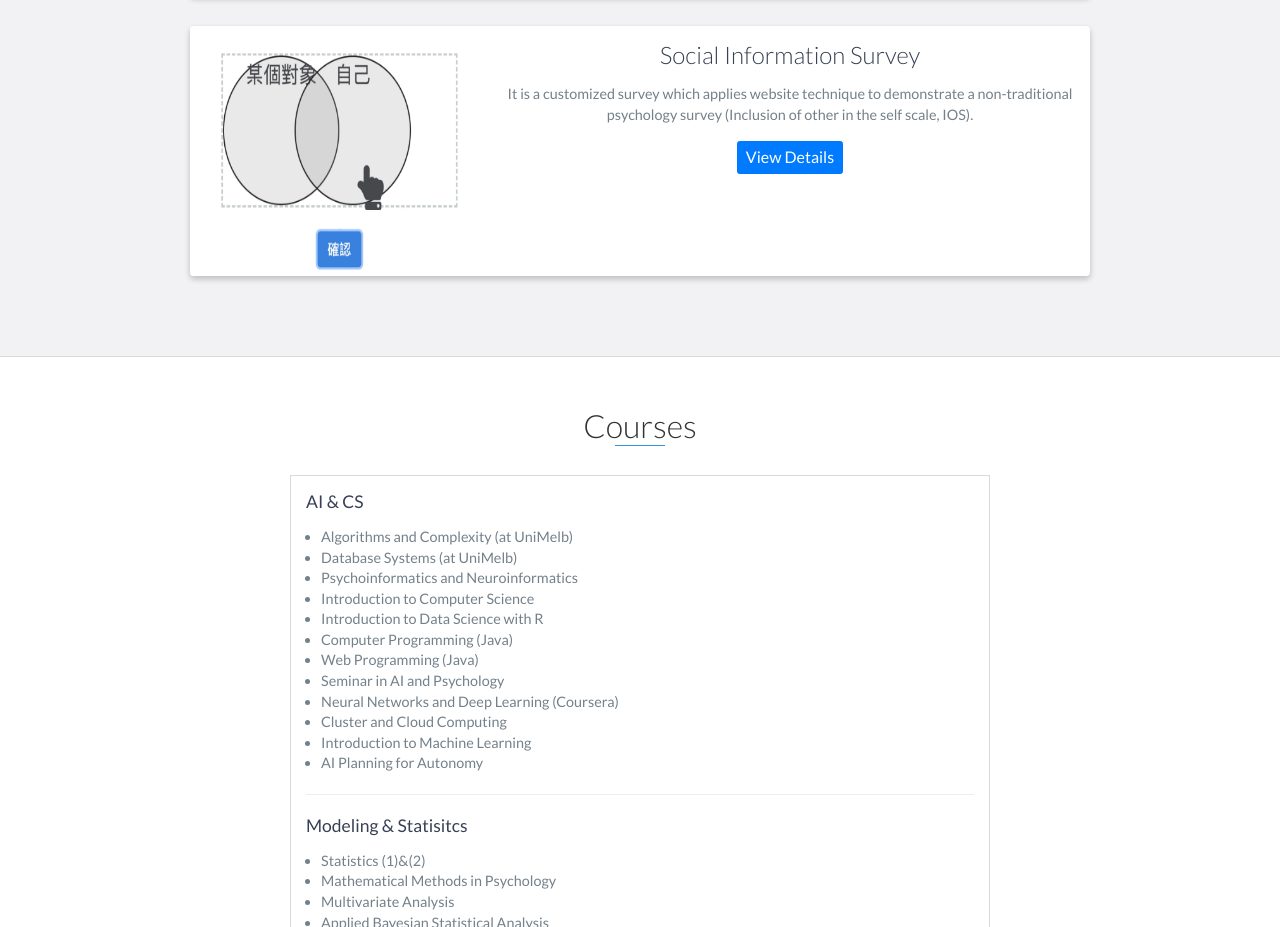
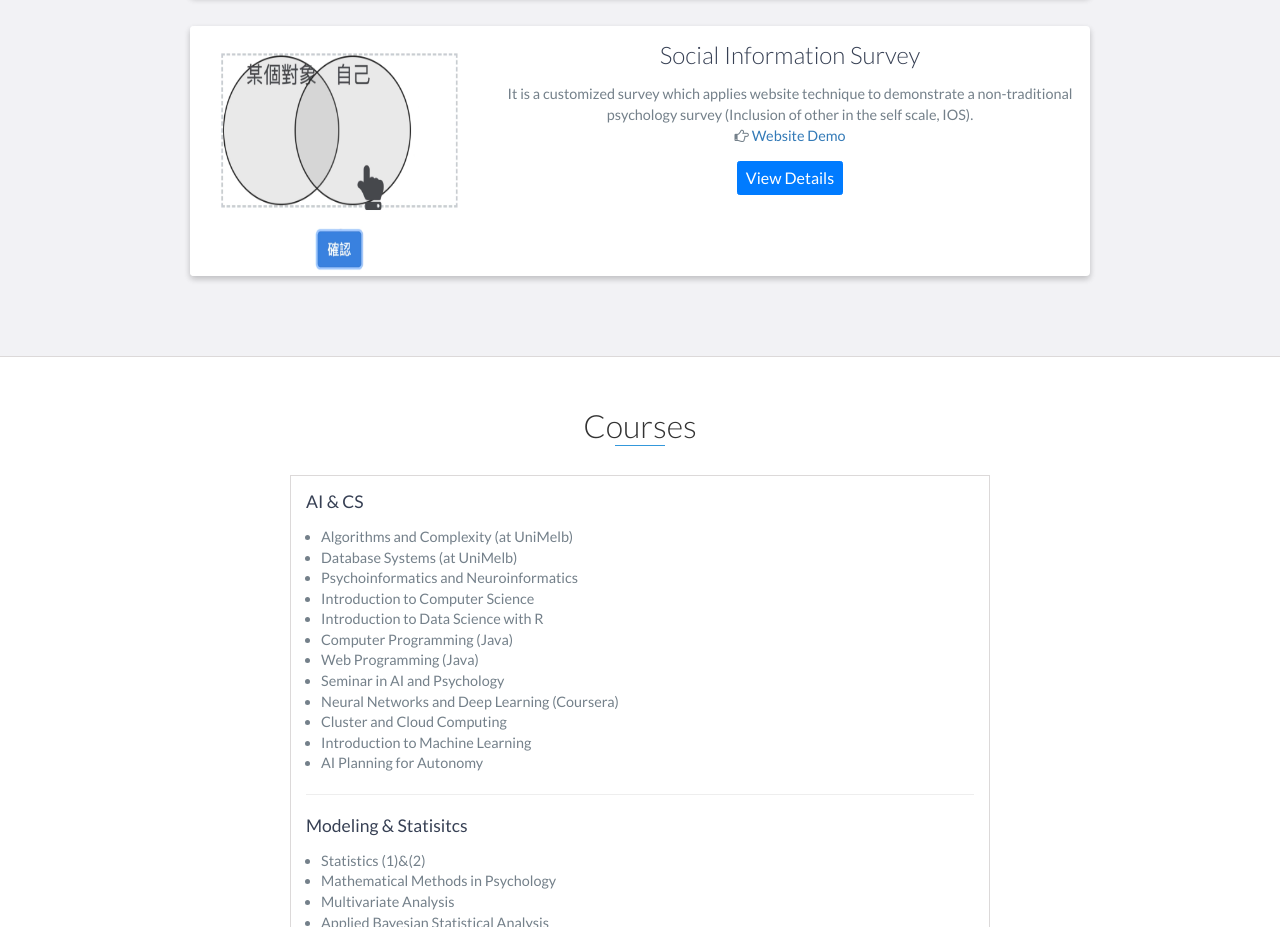
Before and after one commit to tylin30/tylin30.github.io, a website: page index.html in a window 1280 px wide. Shown: the part 4380-5307 px from the top of the page. Drawn offline with nearby package versions, Linux system fonts and the light colour scheme.

Commit message:
social information survey revised

```diff
--- a/index.html
+++ b/index.html
@@ -824,7 +824,10 @@
                         <h3>Social Information Survey</h3>
                         <p>
                             It is a customized survey which applies website technique to demonstrate a non-traditional psychology survey (Inclusion of other in the self scale, IOS).
+                            <br>
+                            <i class="fa fa-hand-o-right" aria-hidden="true"></i> <a href="https://youtu.be/S3Qufq1L814">Website Demo</a>
                         </p>
+
                    <!-- Button trigger modal -->
                    <button type="button" class="btn btn-primary" data-toggle="modal" data-target="#sf">
                     View Details
@@ -852,11 +855,13 @@
                                     為了使用非傳統心理學問卷IOS(Inclusion of other in the self scale)而客製化的響應式網頁。
                                 </div>
                                 <br>
+                                <br>
+                                <br>
                                 <div style="text-align: left;">Reference: Aron, A., Aron E. N., & Smollan, D. (1992). Inclusion of other in the self scale and the structure of interpersonal closeness. Journal of Personality and Social Psychology, 63, 596-612.</div>
                                 <br>
                                 <br>
-                                <h2>Responsive Website Demo</h2>
                                 <iframe src="https://www.youtube.com/embed/S3Qufq1L814?rel=0" frameborder="0" allow="accelerometer; autoplay; encrypted-media; gyroscope; picture-in-picture" allowfullscreen></iframe>
+                                <div style="text-align: center;">Responsive Website Demo</div>
 
                             </p>
                             </div>
```
